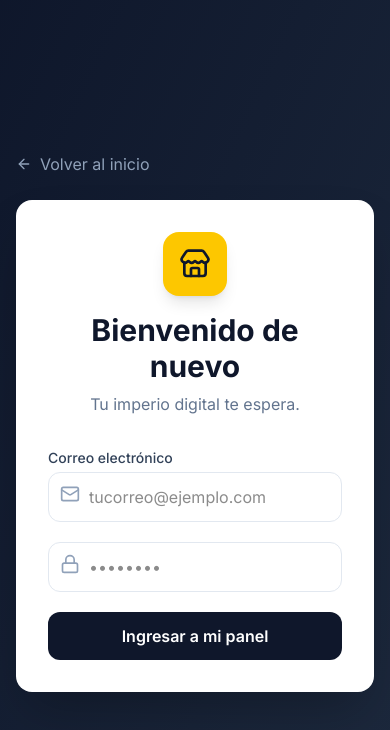
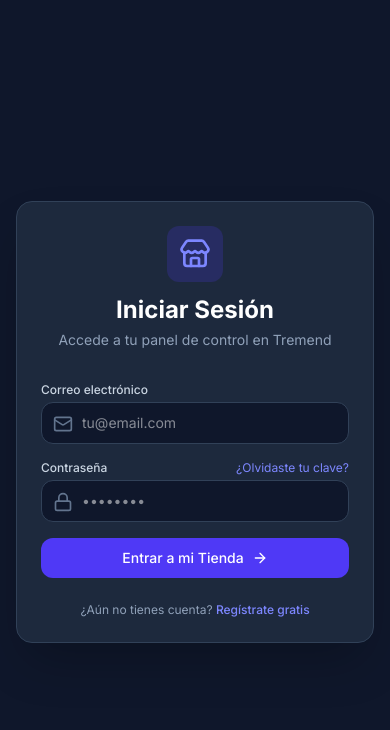
Before and after one commit to goncaloarias777-coder/Tremend, a Next.js app: page /login in a window 390 px wide. Shown: the top 730 px of the page. Built offline with nearby package versions, Linux system fonts and the light colour scheme; no server answers.

Commit message:
fix: Mejorar diseño responsivo en pantalla de login para moviles

```diff
--- a/src/app/(auth)/login/page.tsx
+++ b/src/app/(auth)/login/page.tsx
@@ -1,75 +1,93 @@
-'use client';
-import { useState } from 'react';
-import Link from 'next/link';
-import { useRouter } from 'next/navigation';
-import { Store, Mail, Lock, ArrowLeft, Loader2 } from 'lucide-react';
-import { createClient } from '@/lib/supabase/client';
-import { toast } from 'sonner';
+'use client'
+import { useState } from 'react'
+import { createBrowserClient } from '@supabase/ssr'
+import { useRouter } from 'next/navigation'
+import { Store, Lock, Mail, ArrowRight } from 'lucide-react'
+import Link from 'next/link'
+import { toast } from 'sonner'
 
 export default function LoginPage() {
-  const router = useRouter();
-  const supabase = createClient();
-  const [loading, setLoading] = useState(false);
-  const [formData, setFormData] = useState({ email: '', password: '' });
+  const [email, setEmail] = useState('')
+  const [password, setPassword] = useState('')
+  const [loading, setLoading] = useState(false)
+  const router = useRouter()
+  const supabase = createBrowserClient(
+    process.env.NEXT_PUBLIC_SUPABASE_URL!,
+    process.env.NEXT_PUBLIC_SUPABASE_ANON_KEY!
+  )
 
   const handleLogin = async (e: React.FormEvent) => {
-    e.preventDefault();
-    setLoading(true);
-
-    const { error } = await supabase.auth.signInWithPassword({
-      email: formData.email,
-      password: formData.password,
-    });
-
+    e.preventDefault()
+    setLoading(true)
+    const { error } = await supabase.auth.signInWithPassword({ email, password })
     if (error) {
-      toast.error('Correo o contraseña incorrectos');
-      setLoading(false);
-      return;
+      toast.error(error.message)
+      setLoading(false)
+    } else {
+      toast.success('¡Bienvenido de vuelta!')
+      router.push('/dashboard')
+      router.refresh()
+    }
   }
 
-    toast.success('¡Bienvenido de nuevo!');
-    router.push('/dashboard');
-    router.refresh(); // Refresca para que el middleware tome la cookie
-  };
-
   return (
-    <div className="min-h-screen flex flex-col items-center justify-center bg-gradient-to-br from-slate-900 to-slate-800 p-4">
-      <div className="w-full max-w-md">
-        <Link href="/" className="inline-flex items-center text-slate-400 hover:text-white mb-6 transition-colors">
-          <ArrowLeft className="w-4 h-4 mr-2" /> Volver al inicio
-        </Link>
-
-        <div className="bg-white rounded-2xl shadow-2xl p-8">
+    <div className="min-h-screen flex items-center justify-center bg-slate-900 px-4 py-8">
+      <div className="w-full max-w-md bg-slate-800 border border-slate-700 rounded-2xl p-6 sm:p-8 shadow-2xl">
         <div className="text-center mb-8">
-            <div className="bg-yellow-400 w-16 h-16 rounded-2xl flex items-center justify-center mx-auto mb-4 shadow-lg">
-              <Store className="text-slate-900 w-8 h-8" />
+          <div className="inline-flex p-3 bg-indigo-600/20 text-indigo-400 rounded-xl mb-3">
+            <Store className="w-8 h-8" />
           </div>
-            <h1 className="text-3xl font-bold text-slate-900 mb-2">Bienvenido de nuevo</h1>
-            <p className="text-slate-500">Tu imperio digital te espera.</p>
+          <h1 className="text-2xl font-bold text-white">Iniciar Sesión</h1>
+          <p className="text-slate-400 text-sm mt-1">Accede a tu panel de control en Tremend</p>
         </div>
 
-          <form onSubmit={handleLogin} className="space-y-5">
+        <form onSubmit={handleLogin} className="space-y-4">
           <div>
-              <label className="block text-sm font-medium text-slate-700 mb-1">Correo electrónico</label>
+            <label className="block text-xs font-medium text-slate-300 mb-1">Correo electrónico</label>
             <div className="relative">
-                <Mail className="absolute left-3 top-3 h-5 w-5 text-slate-400" />
-                <input type="email" required value={formData.email} onChange={(e) => setFormData({...formData, email: e.target.value})} className="w-full pl-10 pr-4 py-3 border border-slate-200 rounded-xl focus:ring-2 focus:ring-yellow-400 outline-none" placeholder="tucorreo@ejemplo.com" />
+              <Mail className="w-5 h-5 text-slate-500 absolute left-3 top-3" />
+              <input
+                type="email"
+                required
+                value={email}
+                onChange={(e) => setEmail(e.target.value)}
+                className="w-full bg-slate-900 border border-slate-700 rounded-xl pl-10 pr-4 py-2.5 text-white text-sm focus:outline-none focus:border-indigo-500"
+                placeholder="tu@email.com"
+              />
             </div>
           </div>
 
           <div>
+            <div className="flex items-center justify-between mb-1">
+              <label className="text-xs font-medium text-slate-300">Contraseña</label>
+              <Link href="/recuperar" className="text-xs text-indigo-400 hover:underline">¿Olvidaste tu clave?</Link>
+            </div>
             <div className="relative">
-                <Lock className="absolute left-3 top-3 h-5 w-5 text-slate-400" />
-                <input type="password" required value={formData.password} onChange={(e) => setFormData({...formData, password: e.target.value})} className="w-full pl-10 pr-4 py-3 border border-slate-200 rounded-xl focus:ring-2 focus:ring-yellow-400 outline-none" placeholder="••••••••" />
+              <Lock className="w-5 h-5 text-slate-500 absolute left-3 top-3" />
+              <input
+                type="password"
+                required
+                value={password}
+                onChange={(e) => setPassword(e.target.value)}
+                className="w-full bg-slate-900 border border-slate-700 rounded-xl pl-10 pr-4 py-2.5 text-white text-sm focus:outline-none focus:border-indigo-500"
+                placeholder="••••••••"
+              />
             </div>
           </div>
 
-            <button type="submit" disabled={loading} className="w-full bg-slate-900 hover:bg-slate-800 text-white font-semibold py-3 px-4 rounded-xl transition-colors flex justify-center items-center">
-              {loading ? <Loader2 className="w-5 h-5 animate-spin" /> : 'Ingresar a mi panel'}
+          <button
+            type="submit"
+            disabled={loading}
+            className="w-full mt-2 bg-indigo-600 hover:bg-indigo-500 text-white font-medium py-2.5 px-4 rounded-xl transition flex items-center justify-center gap-2 text-sm disabled:opacity-50"
+          >
+            {loading ? 'Ingresando...' : <>Entrar a mi Tienda <ArrowRight className="w-4 h-4" /></>}
           </button>
         </form>
+
+        <p className="text-center text-xs text-slate-400 mt-6">
+          ¿Aún no tienes cuenta? <Link href="/registro" className="text-indigo-400 font-medium hover:underline">Regístrate gratis</Link>
+        </p>
       </div>
     </div>
-    </div>
-  );
+  )
 }
```
Lines whose indentation alone changed are shown as unchanged.
